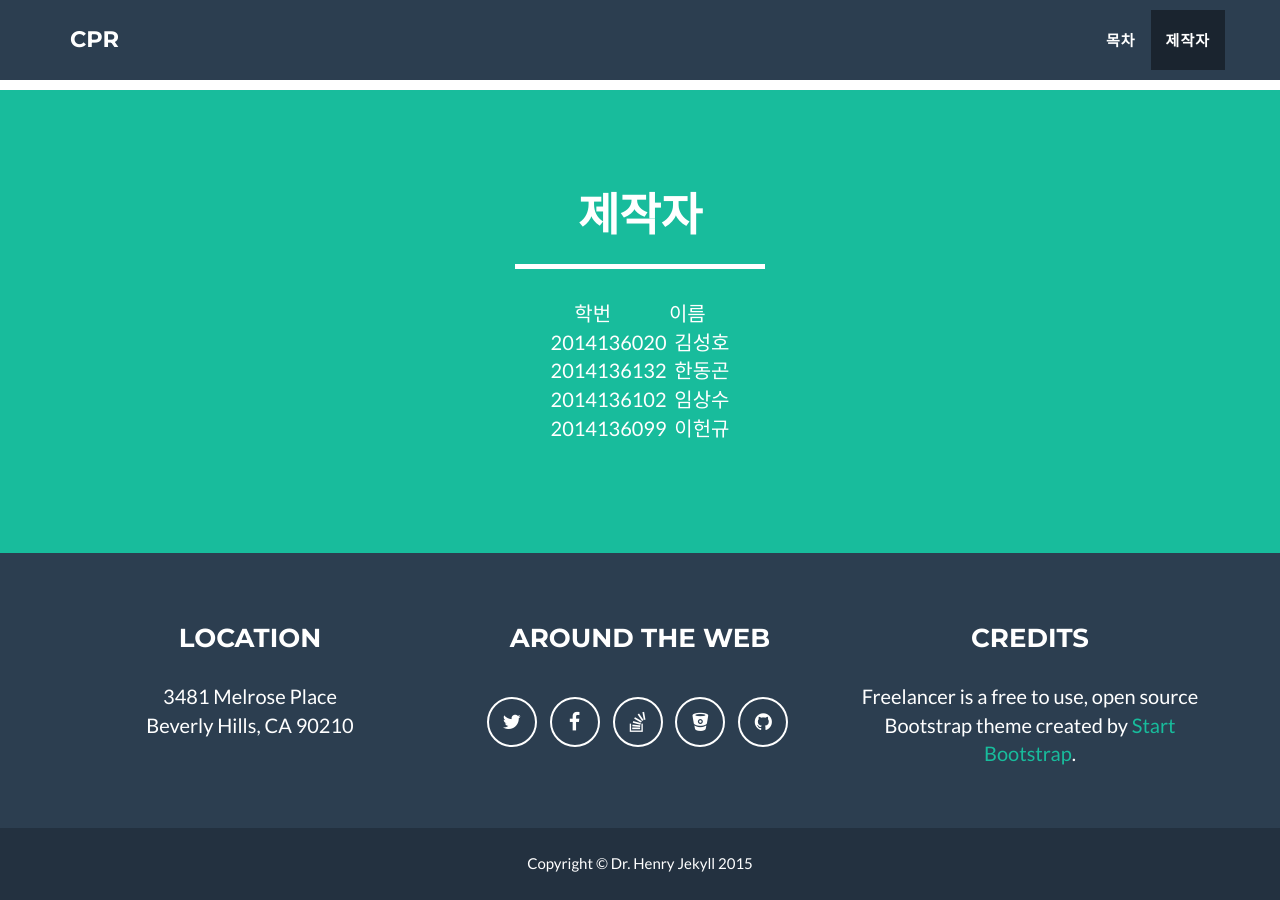
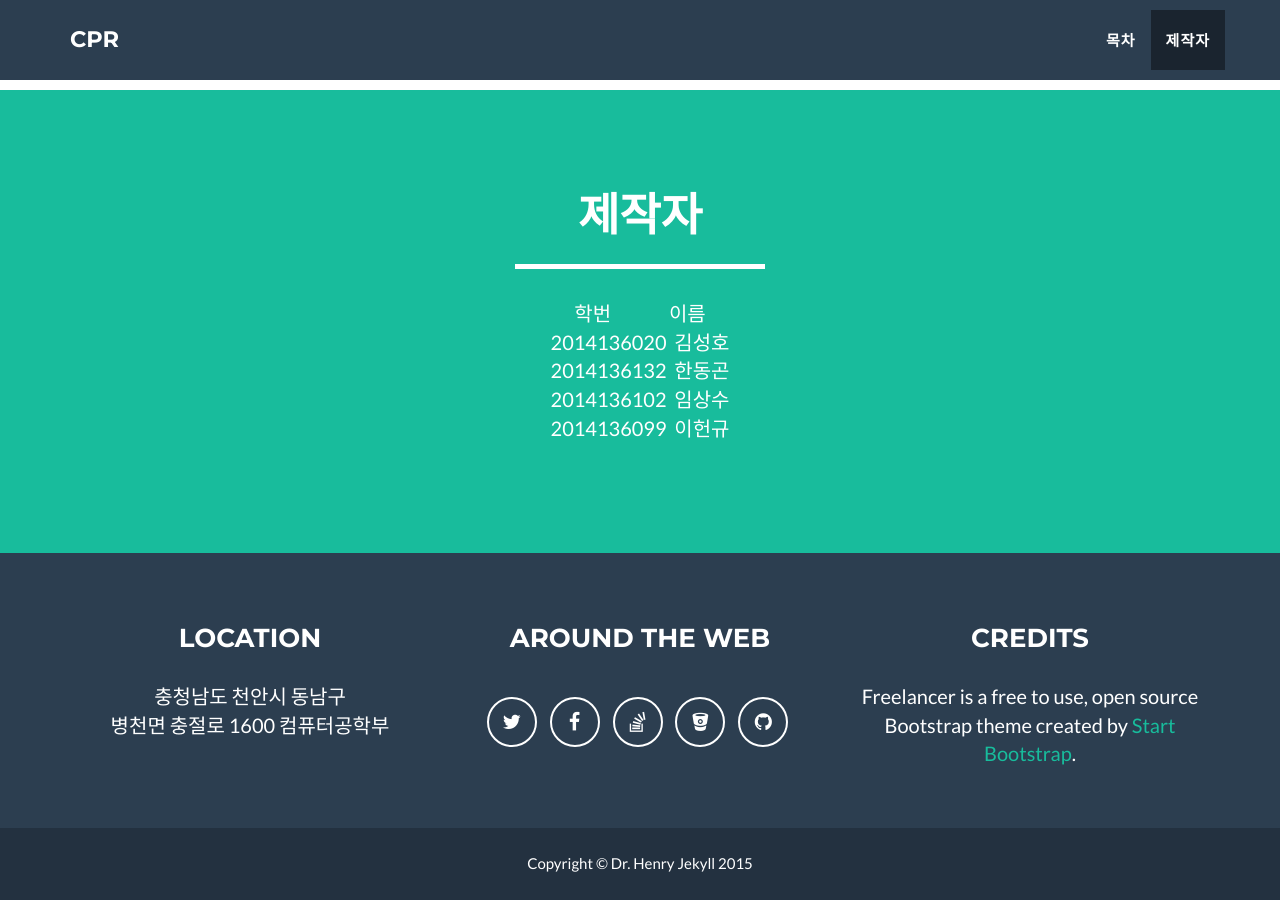
Before and after one commit to kllh/kllh.github.io, a Jekyll site: the page built from index.html, in a window 1280 px wide and 900 px high, scrolled down 1638 px. Built offline with Jekyll 4.4.1, drawn with Linux system fonts in a browser that asks for light colours.

Commit message:
Update _config.yml

```diff
--- a/_config.yml
+++ b/_config.yml
@@ -35,8 +35,8 @@ social:
 
 # Postal address (add as many lines as necessary)
 address:
-  - line: 3481 Melrose Place
-  - line: Beverly Hills, CA 90210
+  - line: 충청남도 천안시 동남구
+  - line: 병천면 충절로 1600 컴퓨터공학부
 
 # Credits content
 credits: 'Freelancer is a free to use, open source Bootstrap theme created by <a href="http://startbootstrap.com">Start Bootstrap</a>.'
```
